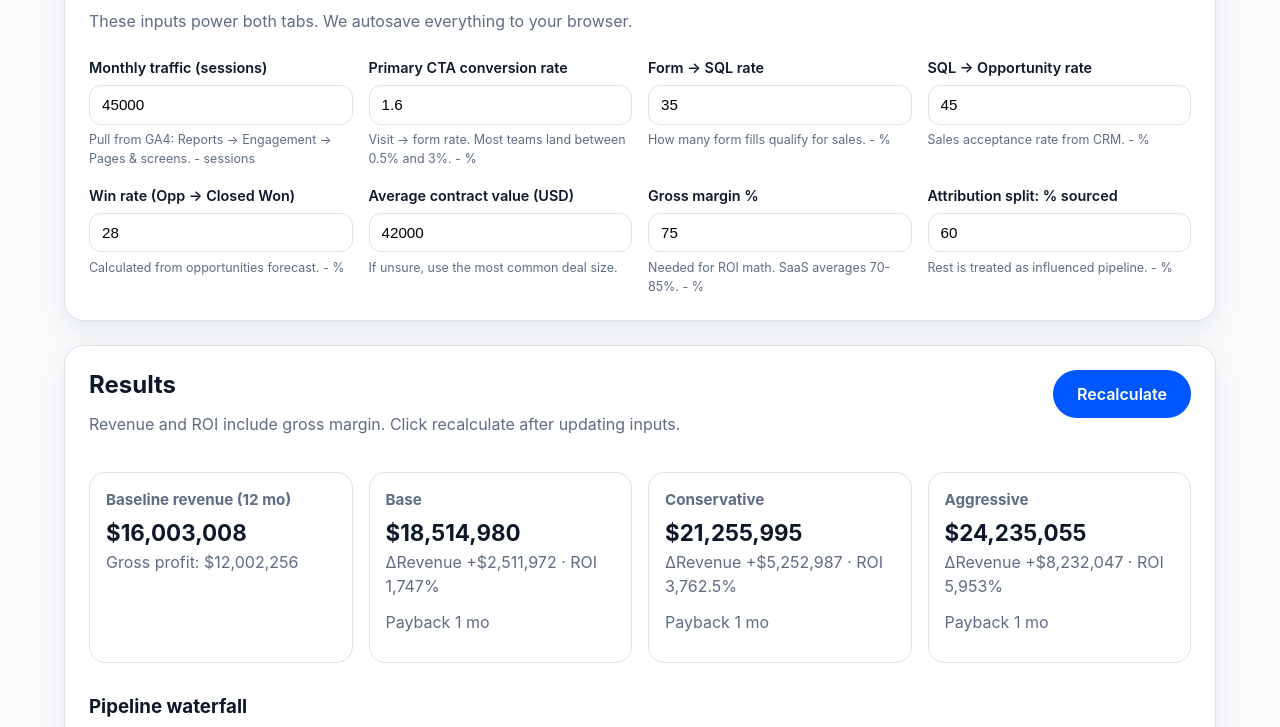
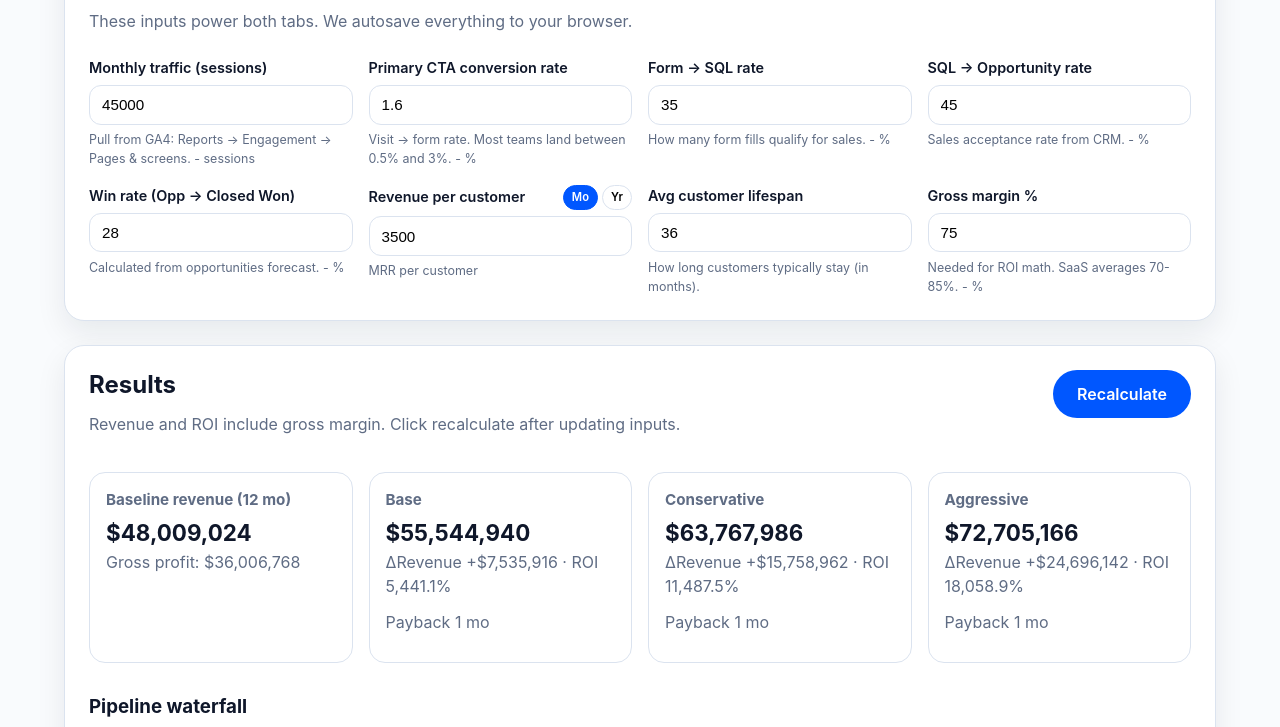
Before and after one commit to jsince/tiller-roi, a plain HTML site: page index.html in a window 1280 px wide. Shown: the part 629-1356 px from the top of the page. Drawn offline with Linux system fonts and the light colour scheme.

Commit message:
Replace ACV with LTV model (ARPU × lifespan), add inline period toggle, remove unused fields

```diff
--- a/index.html
+++ b/index.html
@@ -102,9 +102,6 @@
         <ul class="tips">
           <li>Model is directional and meant for planning, not a GAAP forecast.</li>
           <li>
-            &ldquo;Sourced vs influenced&rdquo; split is for reporting only - we never double count pipeline.
-          </li>
-          <li>
             Typical enterprise websites convert between 0.5-3% overall; wins often land in the 15-35%
             range for sales-qualified opportunities.
           </li>
--- a/src/main.js
+++ b/src/main.js
@@ -51,13 +51,23 @@ const baselineFields = [
     hint: "Calculated from opportunities forecast."
   },
   {
-    id: "acv",
-    label: "Average contract value (USD)",
+    id: "arpu",
+    label: "Avg revenue per customer",
     kind: "currency",
     min: 0,
-    step: 1000,
-    default: 42000,
-    hint: "If unsure, use the most common deal size."
+    step: 100,
+    default: 3500,
+    hint: "Monthly or annual recurring revenue per customer."
+  },
+  {
+    id: "lifespanMonths",
+    label: "Avg customer lifespan",
+    kind: "number",
+    min: 1,
+    max: 120,
+    step: 1,
+    default: 36,
+    hint: "How long customers typically stay (in months)."
   },
   {
     id: "gm",
@@ -68,16 +78,6 @@ const baselineFields = [
     step: 1,
     default: 75,
     hint: "Needed for ROI math. SaaS averages 70-85%."
-  },
-  {
-    id: "sourcedShare",
-    label: "Attribution split: % sourced",
-    kind: "percent",
-    min: 0,
-    max: 100,
-    step: 1,
-    default: 60,
-    hint: "Rest is treated as influenced pipeline."
   }
 ];
 
@@ -196,16 +196,6 @@ const scenarioLevers = {
       min: 0,
       step: 500,
       default: 15000
-    },
-    {
-      id: "pageSpeed",
-      label: "Page speed delta (LCP ms)",
-      kind: "number",
-      min: -2000,
-      max: 2000,
-      step: 50,
-      default: -500,
-      hint: "Optional; use to capture broader UX gains."
     }
   ]
 };
@@ -266,6 +256,7 @@ function loadState() {
   const baseState = {
     tab: "cro",
     horizon: 12,
+    inputPeriod: "monthly",
     baseline: { ...defaultBaseline },
     scenarios: {
       cro: defaultScenarios.cro.map((s) => ({ ...s, levers: { ...s.levers } })),
@@ -283,6 +274,7 @@ function loadState() {
     return {
       tab: stored.tab === "redesign" ? "redesign" : "cro",
       horizon: stored.horizon === 24 ? 24 : 12,
+      inputPeriod: stored.inputPeriod === "annual" ? "annual" : "monthly",
       baseline: { ...baseState.baseline, ...stored.baseline },
       scenarios: {
         cro: mergeScenarioArrays(baseState.scenarios.cro, stored.scenarios?.cro),
@@ -340,6 +332,36 @@ function renderBaselineForm() {
           : field.id === "traffic"
           ? "sessions"
           : "";
+
+      // Special rendering for ARPU field with inline period toggle
+      if (field.id === "arpu") {
+        const isMonthly = state.inputPeriod === "monthly";
+        const hint = isMonthly ? "MRR per customer" : "ARR per customer (÷12 for LTV)";
+        return `
+          <div class="field field--with-toggle">
+            <div class="field__label-row">
+              <label for="${field.id}">Revenue per customer</label>
+              <div class="mini-toggle" role="radiogroup">
+                <button type="button" class="mini-chip ${isMonthly ? "is-active" : ""}" data-period="monthly">Mo</button>
+                <button type="button" class="mini-chip ${!isMonthly ? "is-active" : ""}" data-period="annual">Yr</button>
+              </div>
+            </div>
+            <input
+              id="${field.id}"
+              type="number"
+              inputmode="decimal"
+              min="${field.min ?? 0}"
+              step="${field.step ?? 1}"
+              value="${displayValue}"
+              data-baseline-field="${field.id}"
+              data-kind="${field.kind}"
+              aria-label="Revenue per customer"
+            />
+            <small>${hint}</small>
+          </div>
+        `;
+      }
+
       return `
         <div class="field">
           <label for="${field.id}">
@@ -461,15 +483,18 @@ function renderLeverControl(scenario, idx, lever) {
   `;
 }
 
-function runFunnel(inputs, horizon) {
+function runFunnel(inputs, horizon, inputPeriod = "monthly") {
   const visits = Math.max(inputs.traffic, 0) * horizon;
   const forms = visits * clamp(inputs.cvr, 0, 0.8);
   const sqls = forms * clamp(inputs.fsql, 0, 1);
   const opps = sqls * clamp(inputs.s2o, 0, 1);
   const wins = opps * clamp(inputs.win, 0, 1);
-  const revenue = wins * Math.max(inputs.acv, 0);
+  // Convert ARPU to monthly if entered as annual
+  const monthlyArpu = inputPeriod === "annual" ? inputs.arpu / 12 : inputs.arpu;
+  const ltv = monthlyArpu * Math.max(inputs.lifespanMonths, 1);
+  const revenue = wins * ltv;
   const grossProfit = revenue * clamp(inputs.gm, 0, 1);
-  return { visits, forms, sqls, opps, wins, revenue, grossProfit };
+  return { visits, forms, sqls, opps, wins, revenue, grossProfit, ltv };
 }
 
 function deriveScenarioInputs(tab, baseline, levers, overrides = {}) {
@@ -483,7 +508,8 @@ function deriveScenarioInputs(tab, baseline, levers, overrides = {}) {
       fsql: baseline.fsql,
       s2o: baseline.s2o,
       win: clamp(baseline.win * factor("win") * overrideFactor("win"), 0, 1),
-      acv: baseline.acv,
+      arpu: baseline.arpu,
+      lifespanMonths: baseline.lifespanMonths,
       gm: baseline.gm
     };
   }
@@ -494,7 +520,8 @@ function deriveScenarioInputs(tab, baseline, levers, overrides = {}) {
     fsql: clamp(baseline.fsql * factor("fsql"), 0, 1),
     s2o: clamp(baseline.s2o * factor("s2o"), 0, 1),
     win: clamp(baseline.win * factor("win") * overrideFactor("win"), 0, 1),
-    acv: baseline.acv,
+    arpu: baseline.arpu,
+    lifespanMonths: baseline.lifespanMonths,
     gm: baseline.gm
   };
 }
@@ -516,12 +543,12 @@ function calcPayback(baseMonthly, scenarioMonthly, costOneTime, costMonthly, hor
 }
 
 function computeResults() {
-  const baselineTotals = runFunnel(state.baseline, state.horizon);
-  const baselineMonthly = runFunnel(state.baseline, 1);
+  const baselineTotals = runFunnel(state.baseline, state.horizon, state.inputPeriod);
+  const baselineMonthly = runFunnel(state.baseline, 1, state.inputPeriod);
   const scenarioResults = state.scenarios[state.tab].map((scenario) => {
     const derived = deriveScenarioInputs(state.tab, state.baseline, scenario.levers);
-    const scenarioTotals = runFunnel(derived, state.horizon);
-    const scenarioMonthly = runFunnel(derived, 1);
+    const scenarioTotals = runFunnel(derived, state.horizon, state.inputPeriod);
+    const scenarioMonthly = runFunnel(derived, 1, state.inputPeriod);
     const totalCost =
       (scenario.levers.costOneTime ?? 0) + (scenario.levers.costMonthly ?? 0) * state.horizon;
     const incrementalGP = scenarioTotals.grossProfit - baselineTotals.grossProfit;
@@ -683,10 +710,10 @@ function computeScenarioWithOverride(index, leverKey, multiplier) {
   const derived = deriveScenarioInputs(state.tab, state.baseline, scenario.levers, {
     [leverKey]: multiplier
   });
-  const totals = runFunnel(derived, state.horizon);
-  const baselineTotals = runFunnel(state.baseline, state.horizon);
-  const baselineMonthly = runFunnel(state.baseline, 1);
-  const scenarioMonthly = runFunnel(derived, 1);
+  const totals = runFunnel(derived, state.horizon, state.inputPeriod);
+  const baselineTotals = runFunnel(state.baseline, state.horizon, state.inputPeriod);
+  const baselineMonthly = runFunnel(state.baseline, 1, state.inputPeriod);
+  const scenarioMonthly = runFunnel(derived, 1, state.inputPeriod);
   const totalCost =
     (scenario.levers.costOneTime ?? 0) + (scenario.levers.costMonthly ?? 0) * state.horizon;
   const incrementalGP = totals.grossProfit - baselineTotals.grossProfit;
@@ -830,6 +857,14 @@ function handleHorizonChange(event) {
   updateUI();
 }
 
+function handlePeriodChange(event) {
+  const period = event.target.dataset.period;
+  if (!["monthly", "annual"].includes(period)) return;
+  state.inputPeriod = period;
+  persistState();
+  updateUI();
+}
+
 function handleRecalculate() {
   // Ensure we're using the current tab's scenarios
   updateResults();
@@ -926,6 +961,7 @@ function handleExport() {
 function init() {
   updateUI();
   baselineForm.addEventListener("input", handleBaselineInput);
+  baselineForm.addEventListener("click", handlePeriodChange);
   scenariosContainer.addEventListener("input", handleScenarioInput);
   scenariosContainer.addEventListener("change", handleScenarioNameChange);
   tabGroup.addEventListener("click", handleTabChange);
--- a/styles.css
+++ b/styles.css
@@ -141,6 +141,45 @@ button {
   justify-content: space-between;
   align-items: flex-start;
   gap: 1rem;
+}
+
+/* ARPU field with inline period toggle */
+.field--with-toggle .field__label-row {
+  display: flex;
+  justify-content: space-between;
+  align-items: center;
+  gap: 0.5rem;
+  flex-wrap: wrap;
+}
+
+.field--with-toggle label {
+  margin: 0;
+}
+
+.mini-toggle {
+  display: inline-flex;
+  gap: 0.25rem;
+}
+
+.mini-chip {
+  border-radius: 999px;
+  padding: 0.2rem 0.5rem;
+  border: 1px solid var(--border);
+  background: #fff;
+  font-weight: 600;
+  font-size: 0.7rem;
+  cursor: pointer;
+  transition: all 0.15s ease;
+}
+
+.mini-chip:hover {
+  border-color: var(--brand);
+}
+
+.mini-chip.is-active {
+  border-color: var(--brand);
+  background: var(--brand);
+  color: #fff;
 }
 
 .panel__footer {
```
